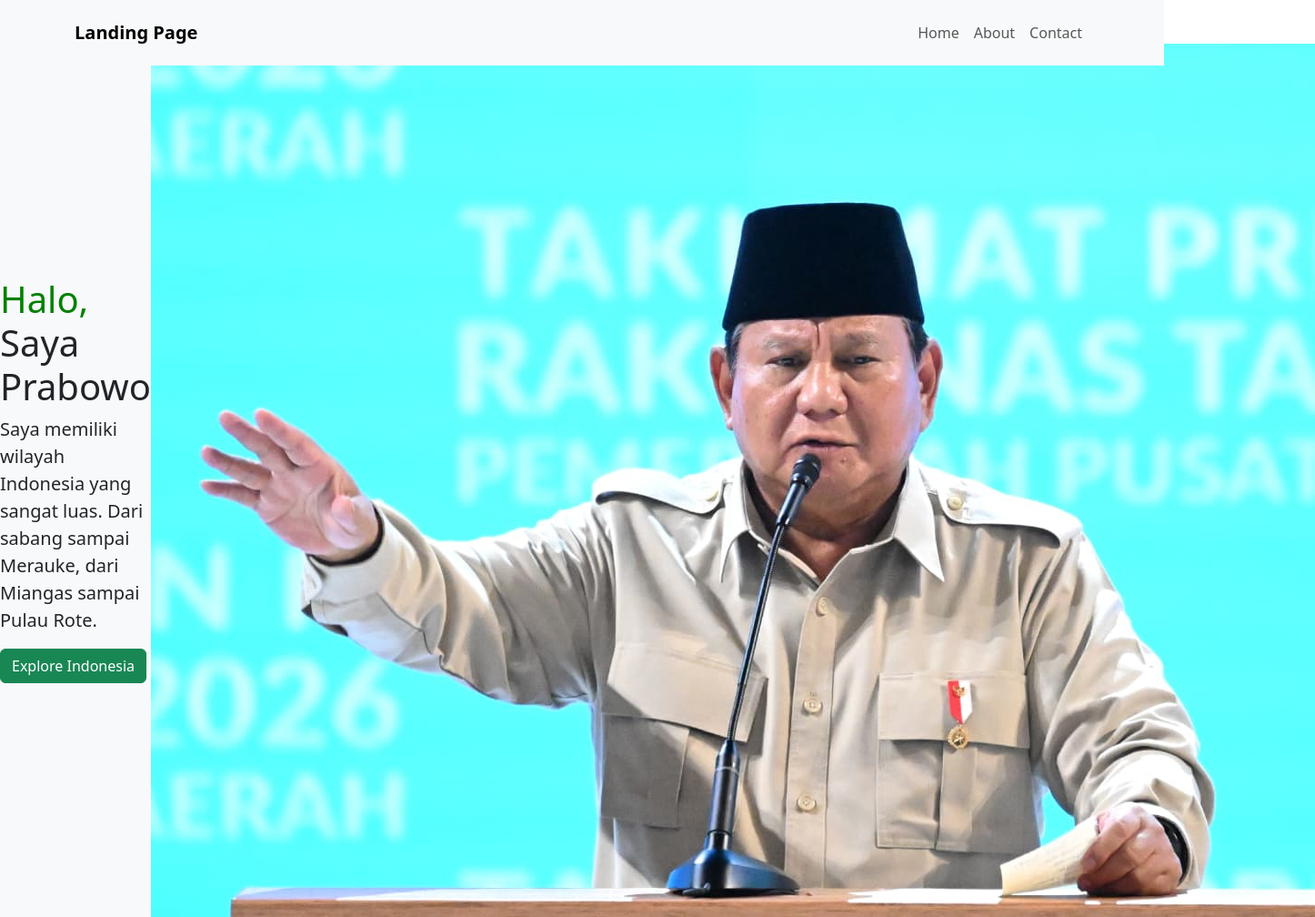
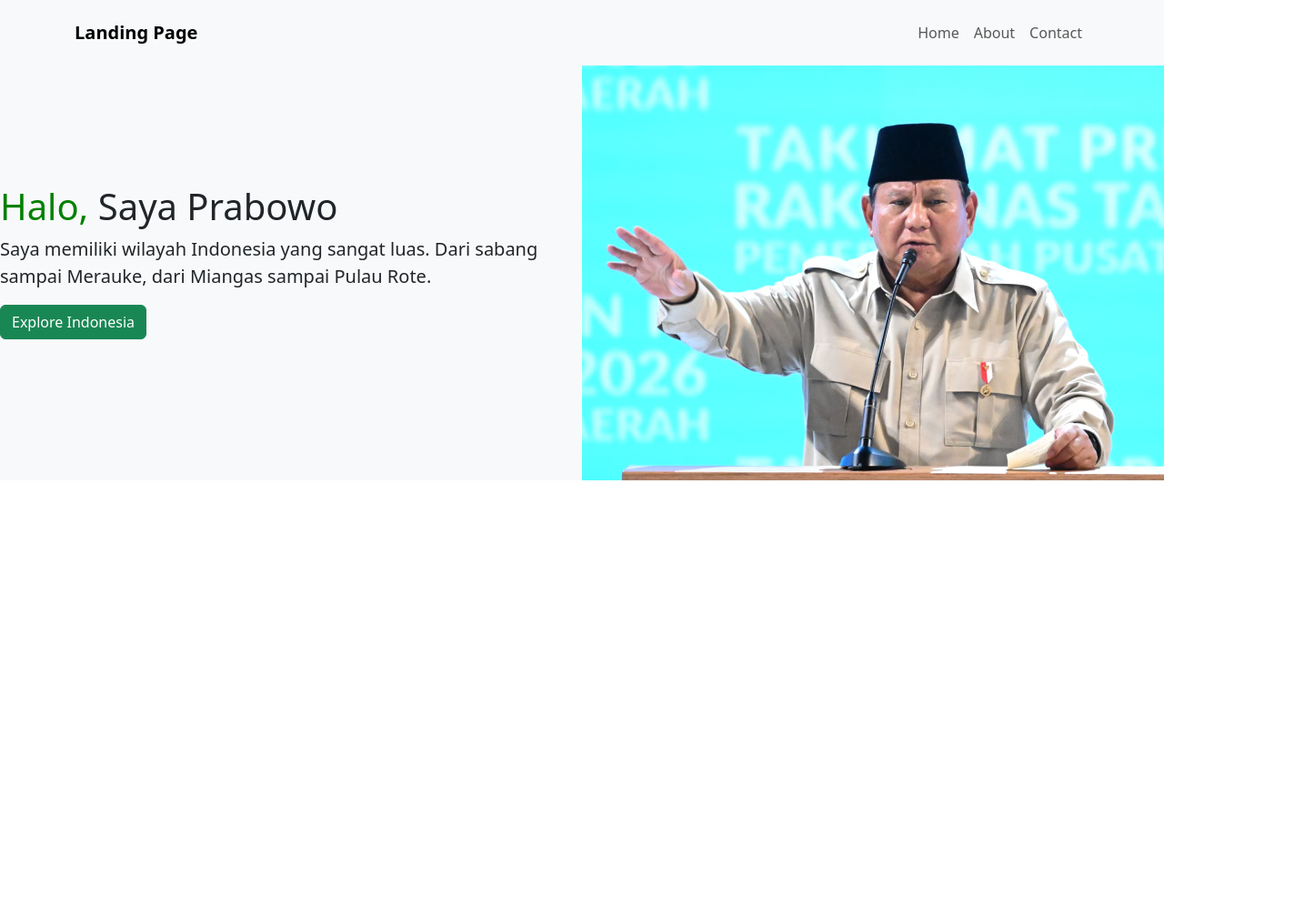
Before and after one commit to nayonaise14/portofolio-naya, a plain HTML site: page index.html in a window 1280 px wide. Shown: the whole page at 91% size, 1446 px wide, since content can reach past the window. After the commit the page ends 800 px from the top, so only its background shows below. Drawn offline with nearby package versions, Linux system fonts and the light colour scheme.

Commit message:
Update index.html

```diff
--- a/index.html
+++ b/index.html
@@ -48,7 +48,7 @@
                </button>
                </a>
             </div>
-          <img class="img-fluid w-250 d-none d-sm-block" src="wowo6.jpeg" alt=header">
+          <img class="img-fluid w-50 d-none d-sm-block" src="wowo6.jpeg" alt=header">
         </div>
       </div>
       </section>
```
